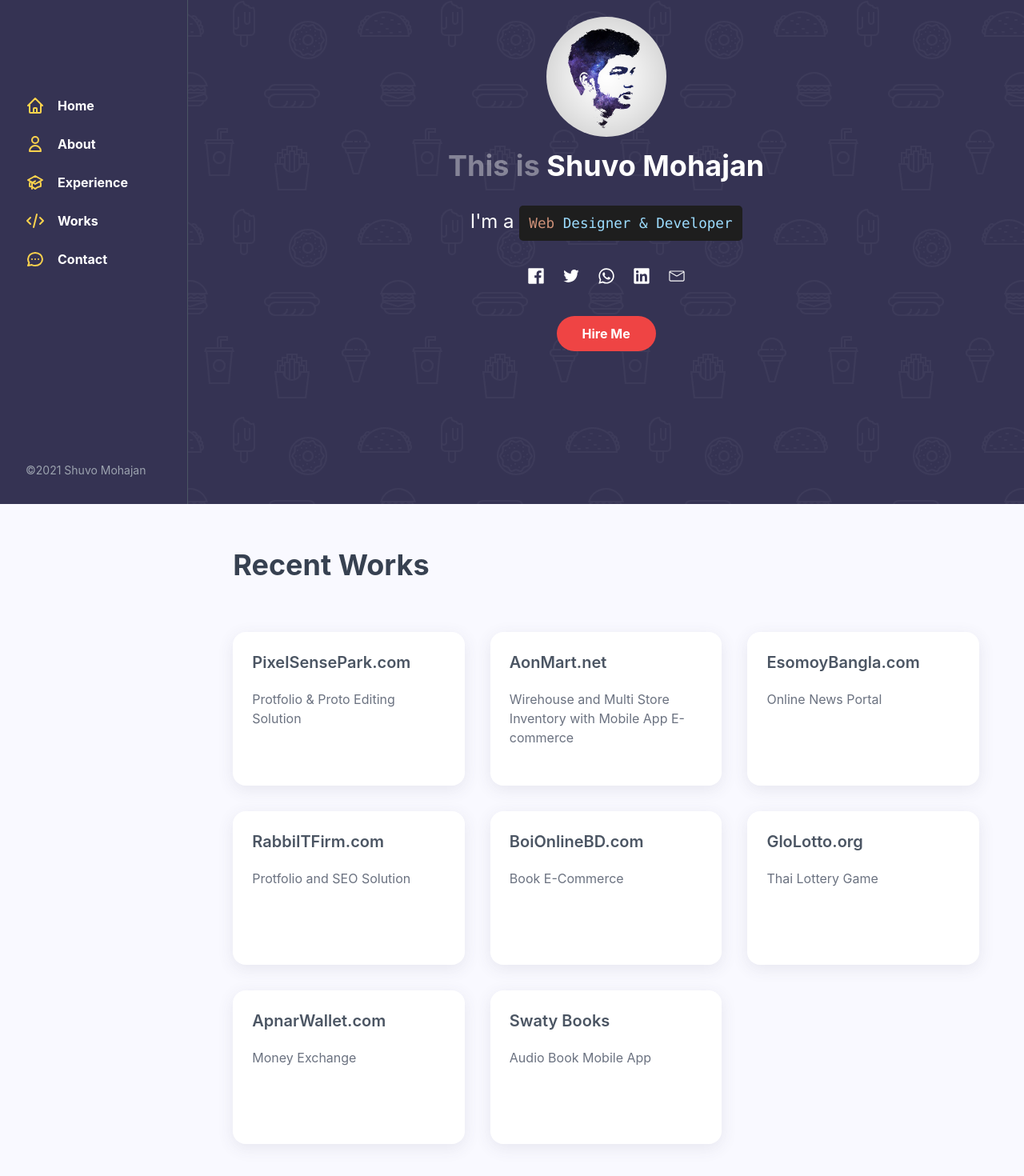
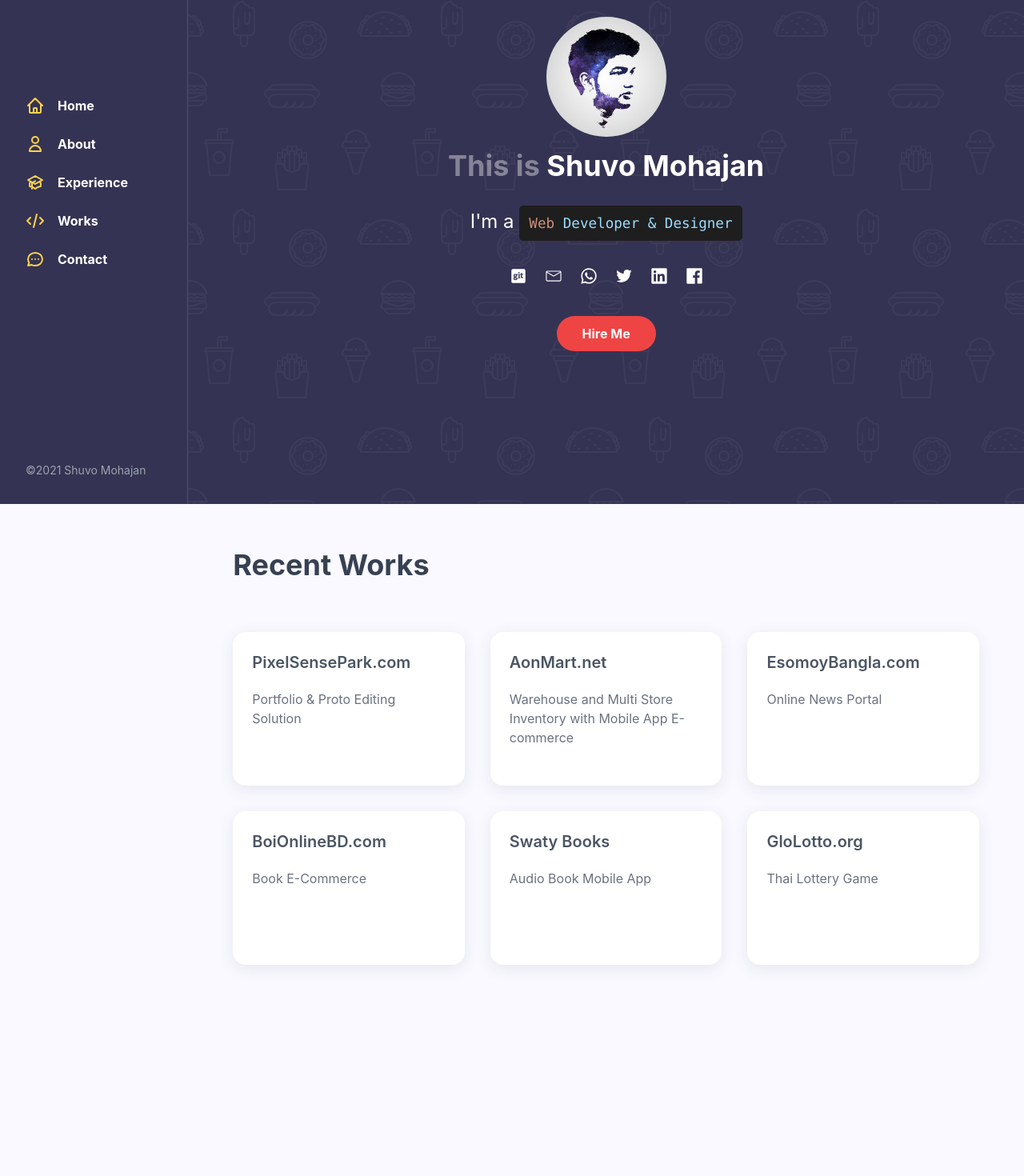
Before and after one commit to shuvomohajan/shuvomohajan.github.io, a Next.js app: page / in a window 1280 px wide. Shown: the part 170-1640 px from the top of the page at 80% size. After the commit the page ends 1600 px from the top, so only its background shows below. Built offline with nearby package versions, Linux system fonts and the light colour scheme.

Commit message:
project converted in dynamic mood and minor fixes

```diff
--- a/components/About/About.jsx
+++ b/components/About/About.jsx
@@ -30,15 +30,16 @@ const About = () => {
         <p className={styles.description}>
           I&apos;m a{" "}
           <code className={styles.code}>
-            Web <span>Designer & Developer</span>
+            Web <span>Developer & Designer</span>
           </code>
         </p>
 
         <Social />
 
         <a
-          href="#"
+          href="https://wa.me/01838501660"
           className="mt-10 py-2.5 px-8 rounded-full font-bold bg-red-500 inline-block cursor-pointer"
+          target="_blank"
         >
           Hire Me
         </a>
--- a/components/About/Social/Social.jsx
+++ b/components/About/Social/Social.jsx
@@ -1,14 +1,40 @@
 const Social = () => {
   return (
     <div className="flex justify-center mt-10 gap-6">
-      <a target="_blank" rel="noreferrer" href="https://fb.com/shuvomohajan.33">
+      <a
+        target="_blank"
+        rel="noreferrer"
+        href="https://gitlab.com/shuvomohajan"
+      >
+        <svg
+          fill="#fff"
+          className="h-5 w-5"
+          xmlns="http://www.w3.org/2000/svg"
+          viewBox="0 0 448 512"
+        >
+          <path d="M100.59 334.24c48.57 3.31 58.95 2.11 58.95 11.94 0 20-65.55 20.06-65.55 1.52.01-5.09 3.29-9.4 6.6-13.46zm27.95-116.64c-32.29 0-33.75 44.47-.75 44.47 32.51 0 31.71-44.47.75-44.47zM448 80v352a48 48 0 01-48 48H48a48 48 0 01-48-48V80a48 48 0 0148-48h352a48 48 0 0148 48zm-227 69.31c0 14.49 8.38 22.88 22.86 22.88 14.74 0 23.13-8.39 23.13-22.88S258.62 127 243.88 127c-14.48 0-22.88 7.84-22.88 22.31zM199.18 195h-49.55c-25-6.55-81.56-4.85-81.56 46.75 0 18.8 9.4 32 21.85 38.11C74.23 294.23 66.8 301 66.8 310.6c0 6.87 2.79 13.22 11.18 16.76-8.9 8.4-14 14.48-14 25.92C64 373.35 81.53 385 127.52 385c44.22 0 69.87-16.51 69.87-45.73 0-36.67-28.23-35.32-94.77-39.38l8.38-13.43c17 4.74 74.19 6.23 74.19-42.43 0-11.69-4.83-19.82-9.4-25.67l23.38-1.78zm84.34 109.84l-13-1.78c-3.82-.51-4.07-1-4.07-5.09V192.52h-52.6l-2.79 20.57c15.75 5.55 17 4.86 17 10.17V298c0 5.62-.31 4.58-17 6.87v20.06h72.42zM384 315l-6.87-22.37c-40.93 15.37-37.85-12.41-37.85-16.73v-60.72h37.85v-25.41h-35.82c-2.87 0-2 2.52-2-38.63h-24.18c-2.79 27.7-11.68 38.88-34 41.42v22.62c20.47 0 19.82-.85 19.82 2.54v66.57c0 28.72 11.43 40.91 41.67 40.91 14.45 0 30.45-4.83 41.38-10.2z" />
+        </svg>
+      </a>
+
+      <a target="_blank" rel="noreferrer" href="mailto:shuvomohajan@gmail.com">
         <svg
           fill="#fff"
           className="h-5 w-5"
           xmlns="http://www.w3.org/2000/svg"
           viewBox="0 0 64 64"
         >
-          <path d="M59.5 1h-55C2.5 1 1 2.6 1 4.5v55c0 2 1.6 3.5 3.5 3.5h29.6V38.9h-8v-9.3h8v-6.9c0-8 4.8-12.4 12-12.4 2.4 0 4.8.1 7.2.4V19h-4.8c-3.8 0-4.6 1.8-4.6 4.5v5.9H53l-1.3 9.4h-8v23.8h15.8c2 0 3.5-1.5 3.5-3.5V4.5c-.1-2-1.7-3.5-3.5-3.5z" />
+          <path d="M57 10.9H7c-3.2 0-5.8 2.6-5.8 5.8v30.7c0 3.2 2.6 5.8 5.8 5.8h50c3.2 0 5.8-2.6 5.8-5.8V16.7c0-3.2-2.6-5.8-5.8-5.8zm0 3.5c.5 0 .9.1 1.3.4L33.4 29.9c-.9.5-1.9.5-2.8 0L5.7 14.8c.4-.2.8-.4 1.3-.4h50zm0 35.2H7c-1.2 0-2.3-1-2.3-2.3v-29l24 14.6c1 .6 2.1.9 3.2.9s2.2-.3 3.2-.9l24-14.6v29c.2 1.3-.9 2.3-2.1 2.3z" />
+        </svg>
+      </a>
+
+      <a target="_blank" rel="noreferrer" href="https://wa.me/01838501660">
+        <svg
+          fill="#fff"
+          className="h-5 w-5"
+          xmlns="http://www.w3.org/2000/svg"
+          viewBox="0 0 64 64"
+        >
+          <path d="M54 9.9c-5.8-5.8-13.7-9-21.8-9-17 0-30.9 13.8-30.9 30.8 0 5.5 1.4 10.7 4.1 15.5L1 63.1l16.5-4.2c4.5 2.4 9.6 3.8 14.8 3.8 16.9-.1 30.7-13.9 30.7-31 0-8.2-3.2-15.9-9-21.8zM32.1 57.4c-4.5 0-9.2-1.3-13.1-3.7l-1-.6-9.7 2.5 2.7-9.4-.6-1c-2.5-4.1-3.9-8.9-3.9-13.7C6.5 17.4 17.9 6 32.1 6c6.8 0 13.2 2.7 18 7.5s7.5 11.3 7.5 18.2c.2 14.3-11.4 25.7-25.5 25.7zm14.1-19.2c-.8-.4-4.5-2.3-5.4-2.4-.7-.3-1.3-.4-1.7.4-.4.8-2 2.4-2.4 3-.4.4-.8.6-1.7.1-.8-.4-3.2-1.1-6.2-3.9-2.3-2-3.9-4.5-4.2-5.4-.4-.8-.1-1.1.4-1.6.4-.4.8-.8 1.1-1.4.4-.4.4-.8.8-1.3.4-.4.1-1-.1-1.4-.3-.4-1.7-4.2-2.4-5.8-.6-1.6-1.3-1.3-1.7-1.3h-1.4c-.4 0-1.4.1-2 1-.7.8-2.7 2.7-2.7 6.5s2.7 7.3 3.2 8c.4.4 5.5 8.3 13.1 11.7 1.8.8 3.2 1.3 4.4 1.7 1.8.6 3.5.4 4.8.3 1.5-.1 4.5-1.8 5.2-3.7.6-1.7.6-3.4.4-3.7-.2-.2-.8-.5-1.5-.8z" />
         </svg>
       </a>
 
@@ -27,17 +53,6 @@ const Social = () => {
         </svg>
       </a>
 
-      <a target="_blank" rel="noreferrer" href="https://wa.me/01838501660">
-        <svg
-          fill="#fff"
-          className="h-5 w-5"
-          xmlns="http://www.w3.org/2000/svg"
-          viewBox="0 0 64 64"
-        >
-          <path d="M54 9.9c-5.8-5.8-13.7-9-21.8-9-17 0-30.9 13.8-30.9 30.8 0 5.5 1.4 10.7 4.1 15.5L1 63.1l16.5-4.2c4.5 2.4 9.6 3.8 14.8 3.8 16.9-.1 30.7-13.9 30.7-31 0-8.2-3.2-15.9-9-21.8zM32.1 57.4c-4.5 0-9.2-1.3-13.1-3.7l-1-.6-9.7 2.5 2.7-9.4-.6-1c-2.5-4.1-3.9-8.9-3.9-13.7C6.5 17.4 17.9 6 32.1 6c6.8 0 13.2 2.7 18 7.5s7.5 11.3 7.5 18.2c.2 14.3-11.4 25.7-25.5 25.7zm14.1-19.2c-.8-.4-4.5-2.3-5.4-2.4-.7-.3-1.3-.4-1.7.4-.4.8-2 2.4-2.4 3-.4.4-.8.6-1.7.1-.8-.4-3.2-1.1-6.2-3.9-2.3-2-3.9-4.5-4.2-5.4-.4-.8-.1-1.1.4-1.6.4-.4.8-.8 1.1-1.4.4-.4.4-.8.8-1.3.4-.4.1-1-.1-1.4-.3-.4-1.7-4.2-2.4-5.8-.6-1.6-1.3-1.3-1.7-1.3h-1.4c-.4 0-1.4.1-2 1-.7.8-2.7 2.7-2.7 6.5s2.7 7.3 3.2 8c.4.4 5.5 8.3 13.1 11.7 1.8.8 3.2 1.3 4.4 1.7 1.8.6 3.5.4 4.8.3 1.5-.1 4.5-1.8 5.2-3.7.6-1.7.6-3.4.4-3.7-.2-.2-.8-.5-1.5-.8z" />
-        </svg>
-      </a>
-
       <a
         target="_blank"
         rel="noreferrer"
@@ -53,14 +68,14 @@ const Social = () => {
         </svg>
       </a>
 
-      <a target="_blank" rel="noreferrer" href="mailto:shuvomohajan@gmail.com">
+      <a target="_blank" rel="noreferrer" href="https://fb.com/shuvomohajan.33">
         <svg
           fill="#fff"
           className="h-5 w-5"
           xmlns="http://www.w3.org/2000/svg"
           viewBox="0 0 64 64"
         >
-          <path d="M57 10.9H7c-3.2 0-5.8 2.6-5.8 5.8v30.7c0 3.2 2.6 5.8 5.8 5.8h50c3.2 0 5.8-2.6 5.8-5.8V16.7c0-3.2-2.6-5.8-5.8-5.8zm0 3.5c.5 0 .9.1 1.3.4L33.4 29.9c-.9.5-1.9.5-2.8 0L5.7 14.8c.4-.2.8-.4 1.3-.4h50zm0 35.2H7c-1.2 0-2.3-1-2.3-2.3v-29l24 14.6c1 .6 2.1.9 3.2.9s2.2-.3 3.2-.9l24-14.6v29c.2 1.3-.9 2.3-2.1 2.3z" />
+          <path d="M59.5 1h-55C2.5 1 1 2.6 1 4.5v55c0 2 1.6 3.5 3.5 3.5h29.6V38.9h-8v-9.3h8v-6.9c0-8 4.8-12.4 12-12.4 2.4 0 4.8.1 7.2.4V19h-4.8c-3.8 0-4.6 1.8-4.6 4.5v5.9H53l-1.3 9.4h-8v23.8h15.8c2 0 3.5-1.5 3.5-3.5V4.5c-.1-2-1.7-3.5-3.5-3.5z" />
         </svg>
       </a>
     </div>
--- a/components/Works/Works.jsx
+++ b/components/Works/Works.jsx
@@ -1,93 +1,67 @@
+import { useState } from "react";
 import styles from "./Works.module.css";
 
 const Works = () => {
+  const [works, setWorks] = useState([
+    {
+      id: 1,
+      name: "PixelSensePark.com",
+      link: "https://pixelSensePark.com/",
+      description: "Portfolio & Proto Editing Solution",
+    },
+    {
+      id: 2,
+      name: "AonMart.net",
+      link: "https://aonmart.net/",
+      description:
+        "Warehouse and Multi Store Inventory with Mobile App E-commerce",
+    },
+    {
+      id: 3,
+      name: "EsomoyBangla.com",
+      link: "https://esomoybangla.com/",
+      description: "Online News Portal",
+    },
+    {
+      id: 4,
+      name: "BoiOnlineBD.com",
+      link: "https://boionlinebd.com/",
+      description: "Book E-Commerce",
+    },
+    {
+      id: 5,
+      name: "Swaty Books",
+      link: "https://sawtybooks.com/",
+      description: "Audio Book Mobile App",
+    },
+    {
+      id: 6,
+      name: "GloLotto.org",
+      link: "https://glolotto.org/",
+      description: "Thai Lottery Game",
+    },
+  ]);
+
   return (
     <div className="min-h-screen py-14">
       <div className="container px-4 md:px-14 mx-auto">
         <h2 className="text-gray-700 font-bold text-4xl mb-16">Recent Works</h2>
-
         <div className="grid grid-cols-1 md:grid-cols-2 lg:grid-cols-3 gap-y-4 md:gap-6 lg:gap-8">
+          {Array.isArray(works) &&
+            works.map((work) => (
               <a
-            href="https://pixelSensePark.com/"
+                href={work.link}
                 target="_blank"
                 rel="noreferrer"
+                key={work.id}
                 className={styles.card}
               >
-            <h3 className="text-xl mb-5 font-semibold text-gray-600">PixelSensePark.com</h3>
-            <p className="text-gray-500">Protfolio & Proto Editing Solution</p>
+                <h3 className="text-xl mb-5 font-semibold text-gray-600">
+                  {work.name}
+                </h3>
+                <p className="text-gray-500">{work.description}</p>
               </a>
-
-          <a
-            href="https://aonmart.abaacorp.com/"
-            target="_blank"
-            rel="noreferrer"
-            className={styles.card}
-          >
-            <h3 className="text-xl mb-5 font-semibold text-gray-600">AonMart.net</h3>
-            <p className="text-gray-500">
-              Wirehouse and Multi Store Inventory with Mobile App E-commerce
-            </p>
-          </a>
-
-          <a
-            href="https://esomoybangla.com/"
-            target="_blank"
-            rel="noreferrer"
-            className={styles.card}
-          >
-            <h3 className="text-xl mb-5 font-semibold text-gray-600">EsomoyBangla.com</h3>
-            <p className="text-gray-500">Online News Portal</p>
-          </a>
-
-          <a
-            href="https://rabbiitfirm.com/"
-            target="_blank"
-            rel="noreferrer"
-            className={styles.card}
-          >
-            <h3 className="text-xl mb-5 font-semibold text-gray-600">RabbiITFirm.com</h3>
-            <p className="text-gray-500">Protfolio and SEO Solution</p>
-          </a>
-
-          <a
-            href="https://boionlinebd.com/"
-            target="_blank"
-            rel="noreferrer"
-            className={styles.card}
-          >
-            <h3 className="text-xl mb-5 font-semibold text-gray-600">BoiOnlineBD.com</h3>
-            <p className="text-gray-500">Book E-Commerce</p>
-          </a>
-
-          <a
-            href="https://glolotto.org/"
-            target="_blank"
-            rel="noreferrer"
-            className={styles.card}
-          >
-            <h3 className="text-xl mb-5 font-semibold text-gray-600">GloLotto.org</h3>
-            <p className="text-gray-500">Thai Lottery Game</p>
-          </a>
-
-          <a
-            href="https://apnarwallet.com/exchanges.php"
-            target="_blank"
-            rel="noreferrer"
-            className={styles.card}
-          >
-            <h3 className="text-xl mb-5 font-semibold text-gray-600">ApnarWallet.com</h3>
-            <p className="text-gray-500">Money Exchange</p>
-          </a>
-
-          <a
-            href="https://sawtybooks.com/"
-            target="_blank"
-            rel="noreferrer"
-            className={styles.card}
-          >
-            <h3 className="text-xl mb-5 font-semibold text-gray-600">Swaty Books</h3>
-            <p className="text-gray-500">Audio Book Mobile App</p>
-          </a>
+            ))}
         </div>
       </div>
     </div>
```
Also changed, not shown: 1 other file (tests, documents, lock files or other folders). Lines whose indentation alone changed are shown as unchanged.
